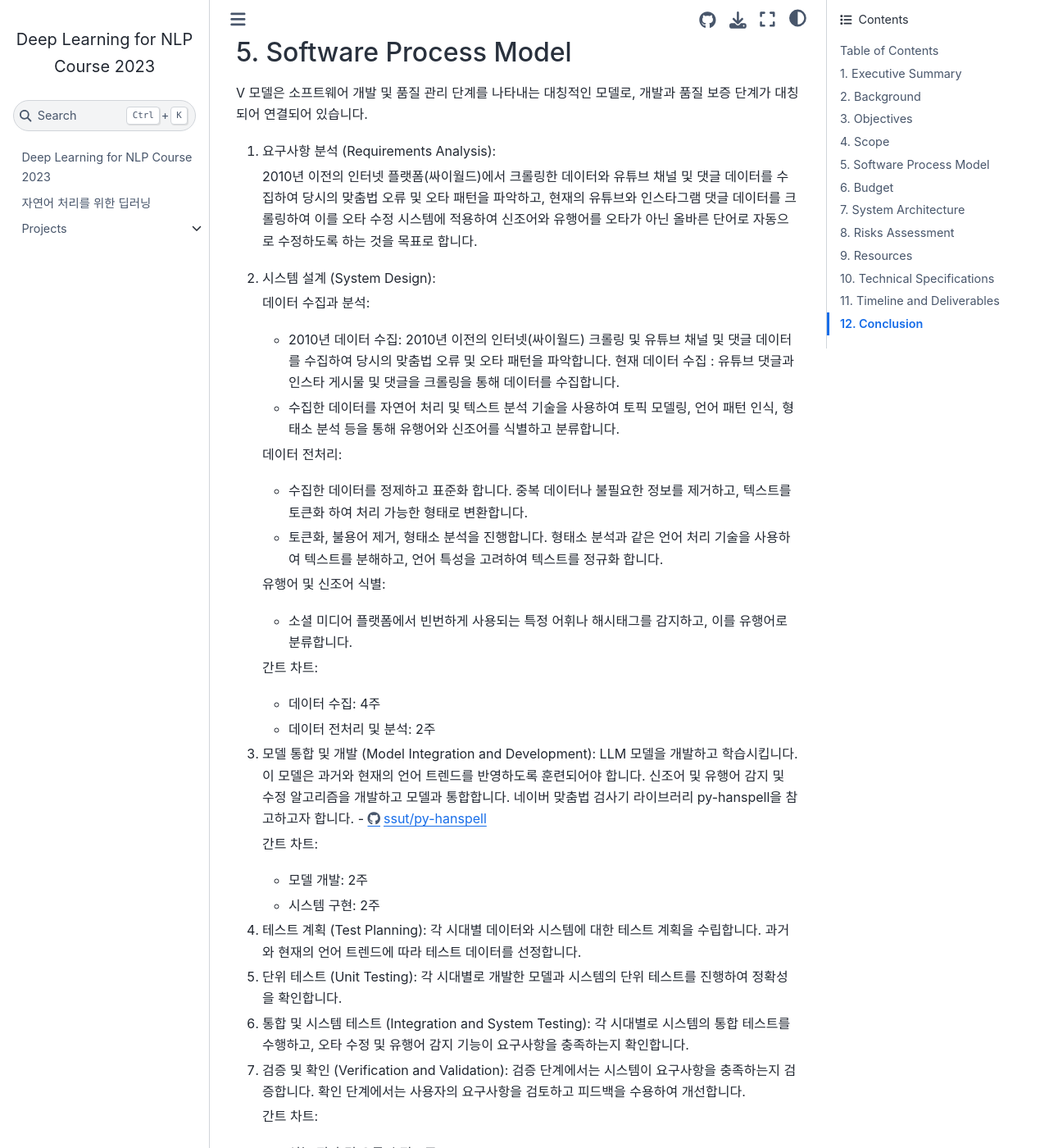
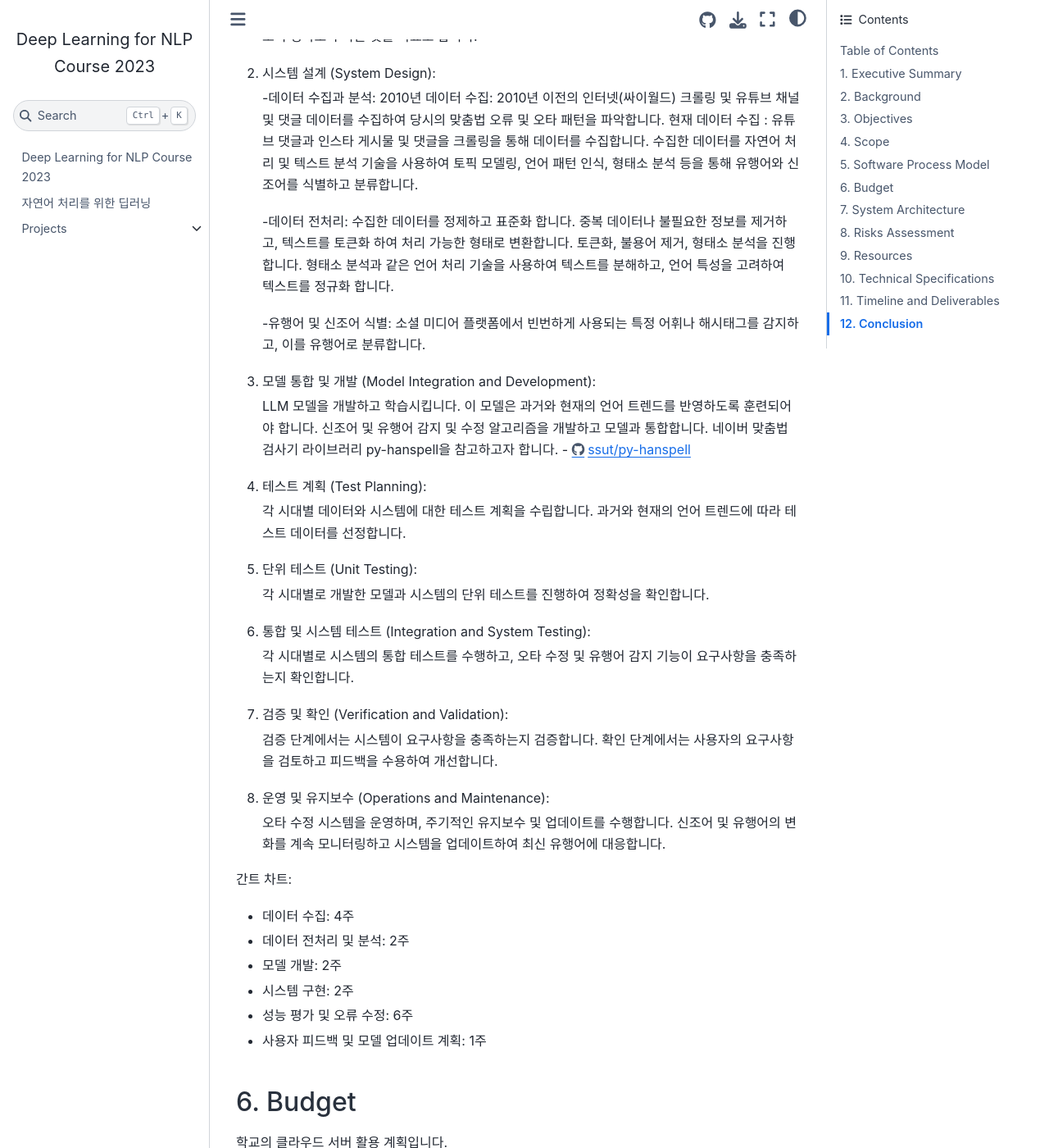
Before and after one commit to ypilseong/deepnlp-2023, a Jupyter Book: the page built from book/projects/202021013/proposal.md, in a window 1280 px wide and 1400 px high, scrolled down 2215 px. Shown: the whole window at 82% size. Built offline with Jupyter Book 1.0.4 settings and Sphinx 7.4.7 and the Sphinx Book theme 1.1.4, drawn with Linux system fonts in a browser that asks for light colours; some of the changed text lies outside the part shown.

Commit message:
proposal

```diff
--- a/book/projects/202021013/proposal.md
+++ b/book/projects/202021013/proposal.md
@@ -33,32 +33,23 @@
 
 ## 3. Objectives
 
-- 2023년 12월 10일 까지 LLM 모델을 활용 하여 2000년 대 초반과 현재의 유행어와 신조어를 고려한 오타 수정 시스템을 개발 하여 2000년대 초반과 현재를 비교하여 프로젝트를 진행할 것입니다. 오타 수정 시스템의 정확도를 측정하여 2000년대 초반과 현재의 텍스트에서 발견된 오타의 수를 비교합니다.  LLM 모델을 활용하여 오타 수정 시스템을 개발하기 위해 필요한 인력 및 컴퓨팅 자원을 확보합니다. 또한, 이 프로젝트는 딥러닝 자연어처리 과목과 밀접한 관련이 있어, 해당 과목의 학습과 실무 경험을 향상시키는데 기여할 것으로 예상됩니다.
+2023년 12월 10일 까지 LLM 모델을 활용 하여 2000년 대 초반과 현재의 유행어와 신조어를 고려한 오타 수정 시스템을 개발 하여 2000년대 초반과 현재를 비교하여 프로젝트를 진행할 것입니다. 오타 수정 시스템의 정확도를 측정하여 2000년대 초반과 현재의 텍스트에서 발견된 오타의 수를 비교합니다. LLM 모델을 활용하여 오타 수정 시스템을 개발하기 위해 필요한 인력 및 컴퓨팅 자원을 확보합니다. 또한, 이 프로젝트는 딥러닝 자연어처리 과목과 밀접한 관련이 있어, 해당 과목의 학습과 실무 경험을 향상시키는데 기여할 것으로 예상됩니다.
 
 ## 4. Scope
 
-*프로젝트 범위 및 개요:*
-이 프로젝트의 주요 목표는 2000년대 초와 현재의 유행어와 신조어를 포함한 온라인 텍스트 데이터에서 발생하는 오타 및 맞춤법 오류를 자동으로 감지하고 수정하는 오타 수정 시스템을 개발하는 것입니다. 이 시스템은 다음과 같은 주요 특징과 기능을 포함할 것입니다:
-
 *주요 특징 및 기능:*
-1. 다양한 데이터 소스 지원 : 2000년대 초와 현재의 유행어와 신조어를 포함한 다양한 데이터 소스(예: 인터넷 컨텐츠, 유튜브 채널, 인스타그램 댓글)에서 데이터 수집 및 분석 기능을 제공합니다.
+1. 다양한 데이터 소스 지원 : 2000년대 초반과 현재의 유행어와 신조어를 포함한 다양한 데이터 소스(예: 싸이월드, YouTube 채널, Instagram 댓글 등)에서 데이터 수집 및 분석 기능을 제공합니다.
 
 2. 자연어 처리(NLP) 모델 : LLM(Large Language Model)과 같은 최신 NLP 모델을 활용하여 오타와 맞춤법 오류를 감지하고 수정하는 기능을 수행합니다.
 
 3. 유행어와 신조어 대응 : 신조어와 유행어의 빠른 변화에 대응하기 위해 실시간 데이터 수집 및 모델 업데이트 기능을 제공합니다.
 
 *제약 및 제한:*
-프로젝트를 진행하는 과정에서 다음과 같은 제약 및 제한 사항을 고려합니다:
-
 1. 자원 제한 : 프로젝트 진행에 필요한 컴퓨팅 리소스와 데이터를 수집하기 위한 인력 및 시간적 제약이 있을 수 있습니다.
 
-2. 데이터 수집 제약 : 2000년대 초의 데이터 수집이 한정적일 수 있으며, 현재의 데이터는 실시간으로 크롤링되어야 합니다.
+2. 데이터 수집 제약: 2000년대 초반 데이터의 한정적인 접근성 및 현재의 데이터는 실시간으로 크롤링되어야 해 정확하고 많은 데이터 수집이 어려울 수 있습니다.
 
-3. 기술 제한 : 프로젝트에서 LLM(Large Language Model)과 같은 최신 NLP 모델을 사용해야 하며, 이를 구현하기 위한 기술 능력과 예산을 고려하여 결정되어야 합니다.
-
-4. 프로젝트 일정 : 제한된 시간 내에 프로젝트를 완료해야 하며, 마일스톤과 마감일을 엄격하게 지켜야 합니다.
-
-프로젝트의 성공을 위해 LLM(Large Language Model)과 같은 최신 NLP 모델을 사용하고 이를 구현하는데 필요한 자원과 제한 사항을 고려하여 계획을 세우고 진행할 것입니다.
+3. 프로젝트 일정: 12월 말까지 제한된 시간 내에 프로젝트를 완료하는 일정을 준수해야합니다.
 
 ## 5. Software Process Model
 
@@ -67,48 +58,54 @@
 1. 요구사항 분석 (Requirements Analysis):
 
     2010년 이전의 인터넷 플랫폼(싸이월드)에서 크롤링한 데이터와 유튜브 채널 및 댓글 데이터를 수집하여 당시의 맞춤법 오류 및 오타 패턴을 파악하고, 현재의 유튜브와 인스타그램 댓글 데이터를 크롤링하여 이를 오타 수정 시스템에 적용하여 신조어와 유행어를 오타가 아닌 올바른 단어로 자동으로 수정하도록 하는 것을 목표로 합니다.
+
 2. 시스템 설계 (System Design):
 
-    데이터 수집과 분석:
+    -데이터 수집과 분석:
+    2010년 데이터 수집: 2010년 이전의 인터넷(싸이월드) 크롤링 및 유튜브 채널 및 댓글 데이터를 수집하여 당시의 맞춤법 오류 및 오타 패턴을 파악합니다.
+    현재 데이터 수집 : 유튜브 댓글과 인스타 게시물 및 댓글을 크롤링을 통해 데이터를 수집합니다.
+    수집한 데이터를 자연어 처리 및 텍스트 분석 기술을 사용하여 토픽 모델링, 언어 패턴 인식, 형태소 분석 등을 통해 유행어와 신조어를 식별하고 분류합니다.
 
-    - 2010년 데이터 수집: 2010년 이전의 인터넷(싸이월드) 크롤링 및 유튜브 채널 및 댓글 데이터를 수집하여 당시의 맞춤법 오류 및 오타 패턴을 파악합니다.
-    현재 데이터 수집 : 유튜브 댓글과 인스타 게시물 및 댓글을 크롤링을 통해 데이터를 수집합니다.
-    - 수집한 데이터를 자연어 처리 및 텍스트 분석 기술을 사용하여 토픽 모델링, 언어 패턴 인식, 형태소 분석 등을 통해 유행어와 신조어를 식별하고 분류합니다.
+    -데이터 전처리:
+    수집한 데이터를 정제하고 표준화 합니다. 중복 데이터나 불필요한 정보를 제거하고, 텍스트를 토큰화 하여 처리 가능한 형태로 변환합니다.
+    토큰화, 불용어 제거, 형태소 분석을 진행합니다. 형태소 분석과 같은 언어 처리 기술을 사용하여 텍스트를 분해하고, 언어 특성을 고려하여 텍스트를 정규화 합니다.
 
-    데이터 전처리:
+    -유행어 및 신조어 식별:
+    소셜 미디어 플랫폼에서 빈번하게 사용되는 특정 어휘나 해시태그를 감지하고, 이를 유행어로 분류합니다.
 
-    - 수집한 데이터를 정제하고 표준화 합니다. 중복 데이터나 불필요한 정보를 제거하고, 텍스트를 토큰화 하여 처리 가능한 형태로 변환합니다.
-    - 토큰화, 불용어 제거, 형태소 분석을 진행합니다. 형태소 분석과 같은 언어 처리 기술을 사용하여 텍스트를 분해하고, 언어 특성을 고려하여 텍스트를 정규화 합니다.
+3. 모델 통합 및 개발 (Model Integration and Development):
 
-    유행어 및 신조어 식별:
+    LLM 모델을 개발하고 학습시킵니다. 이 모델은 과거와 현재의 언어 트렌드를 반영하도록 훈련되어야 합니다.
+    신조어 및 유행어 감지 및 수정 알고리즘을 개발하고 모델과 통합합니다.
+    네이버 맞춤법 검사기 라이브러리 py-hanspell을 참고하고자 합니다. - https://github.com/ssut/py-hanspell
 
-    - 소셜 미디어 플랫폼에서 빈번하게 사용되는 특정 어휘나 해시태그를 감지하고, 이를 유행어로 분류합니다.
+4. 테스트 계획 (Test Planning):
 
-    간트 차트:
-    - 데이터 수집: 4주
-    - 데이터 전처리 및 분석: 2주
-3. 모델 통합 및 개발 (Model Integration and Development):
-LLM 모델을 개발하고 학습시킵니다. 이 모델은 과거와 현재의 언어 트렌드를 반영하도록 훈련되어야 합니다.
-신조어 및 유행어 감지 및 수정 알고리즘을 개발하고 모델과 통합합니다.
-네이버 맞춤법 검사기 라이브러리 py-hanspell을 참고하고자 합니다. - https://github.com/ssut/py-hanspell
+    각 시대별 데이터와 시스템에 대한 테스트 계획을 수립합니다. 과거와 현재의 언어 트렌드에 따라 테스트 데이터를 선정합니다.
 
-    간트 차트:
-    - 모델 개발: 2주
-    - 시스템 구현: 2주
-4. 테스트 계획 (Test Planning):
-각 시대별 데이터와 시스템에 대한 테스트 계획을 수립합니다. 과거와 현재의 언어 트렌드에 따라 테스트 데이터를 선정합니다.
 5. 단위 테스트 (Unit Testing):
-각 시대별로 개발한 모델과 시스템의 단위 테스트를 진행하여 정확성을 확인합니다.
+
+    각 시대별로 개발한 모델과 시스템의 단위 테스트를 진행하여 정확성을 확인합니다.
+
 6. 통합 및 시스템 테스트 (Integration and System Testing):
-각 시대별로 시스템의 통합 테스트를 수행하고, 오타 수정 및 유행어 감지 기능이 요구사항을 충족하는지 확인합니다.
+
+    각 시대별로 시스템의 통합 테스트를 수행하고, 오타 수정 및 유행어 감지 기능이 요구사항을 충족하는지 확인합니다.
+
 7. 검증 및 확인 (Verification and Validation):
-검증 단계에서는 시스템이 요구사항을 충족하는지 검증합니다. 확인 단계에서는 사용자의 요구사항을 검토하고 피드백을 수용하여 개선합니다.
 
-    간트 차트:
-    - 성능 평가 및 오류 수정: 1주
-    - 사용자 피드백 및 모델 업데이트 계획: 1주
+    검증 단계에서는 시스템이 요구사항을 충족하는지 검증합니다. 확인 단계에서는 사용자의 요구사항을 검토하고 피드백을 수용하여 개선합니다.
+
 8. 운영 및 유지보수 (Operations and Maintenance):
-오타 수정 시스템을 운영하며, 주기적인 유지보수 및 업데이트를 수행합니다. 신조어 및 유행어의 변화를 계속 모니터링하고 시스템을 업데이트하여 최신 유행어에 대응합니다.
+
+    오타 수정 시스템을 운영하며, 주기적인 유지보수 및 업데이트를 수행합니다. 신조어 및 유행어의 변화를 계속 모니터링하고 시스템을 업데이트하여 최신 유행어에 대응합니다.
+
+간트 차트:
+- 데이터 수집: 4주
+- 데이터 전처리 및 분석: 2주
+- 모델 개발: 2주
+- 시스템 구현: 2주
+- 성능 평가 및 오류 수정: 6주
+- 사용자 피드백 및 모델 업데이트 계획: 1주
 
 ## 6. Budget
 
@@ -169,24 +164,15 @@
 
 ## 11. Timeline and Deliverables
 
-- 프로젝트 타임라인:
-    - 계획 단계: 1주
-    - 분석 단계: 1주
-    - 설계 단계: 1주
-    - 구현 단계: 4주
-    - 테스트 단계: 2주
-    - 배포 단계: 1주
-    - 유지보수 단계: 지속적으로 반복
-- 마일스톤과 결과물:
-    - 마일스톤 1: 학습 데이터 수집 및 전처리 완료
-    - 마일스톤 2: NLP 모델 개발 및 테스트 완료
-    - 마일스톤 3: 시스템 구현 및 테스트 완료
-    - 마일스톤 4: 오타 수정 시스템 배포
-    - 마일스톤 5: 실시간 크롤링 및 모델 업데이트 구현
-    - 품질 보증 조치: 모델의 정확도, 재현율, 정밀도를 모니터링하고 지속적으로 개선
+- 6주 : 학습 데이터 수집 및 전처리 완료
+- 3주 : NLP 모델 개발 및 테스트 완료
+- 2주 : 시스템 구현 및 테스트 완료
+- 6주 : 성능 평가 및 오류 수정
+- 1주 : 사용자 피드백 및 모델 업데이트 계획
 
 ## 12. Conclusion
 
-- 이 프로젝트는 2000년대 초와 현재의 유행어와 신조어를 오타 수정 시스템에 적용하는 중요한 과제로, 현대 텍스트의 품질을 향상시킬 것입니다.
-- 잠재적인 문제를 인식하고, 데이터 부족 및 보안 문제와 같은 위험을 감소시키기 위한 적절한 전략을 마련했습니다.
-- 품질 보증 조치와 지속적인 유지보수를 통해 프로젝트 성공을 보장하며, 오타 수정 시스템을 사용자에게 제공하여 온라인 텍스트의 품질을 향상시킬 것입니다.
+- 이 프로젝트는 데이터 수집의 어려움을 예상하지만, 크롤링을 통해 다양한 소스에서 데이터를 수집하는 데 가능성이 있다고 판단합니다.
+- 제한된 시간 내에 프로젝트를 완료해야 하므로 초기에는 부족한 점이 있을 것으로 예상되지만, 정확한 시스템을 초기에 구현하면 그 후에는 수정이 수월하게 이루어질 것으로 기대합니다.
+
+요즘에는 신조어와 유행어가 연일 생겨나고 있지만, 대부분의 오타 검사기는 이러한 새로운 언어 트렌드를 제대로 인식하지 못하는 경향이 있습니다. 이로 인해 매년 등장하는 새로운 표현들을 정확하게 감지하고, 오타가 아닌 신조어로 인식하여 올바른 정보 전달과 효율적인 소통을 도모하며, 사용자 경험을 향상시키기 위한 시스템을 개발하고자 합니다. 이를 통해 현대의 급격한 언어 변화와 증가하는 텍스트 사용량에 효과적으로 대응할 수 있을 것입니다.
```
Also changed, not shown: other parts of book/projects/202021013/proposal.md (+0 -2 lines).
